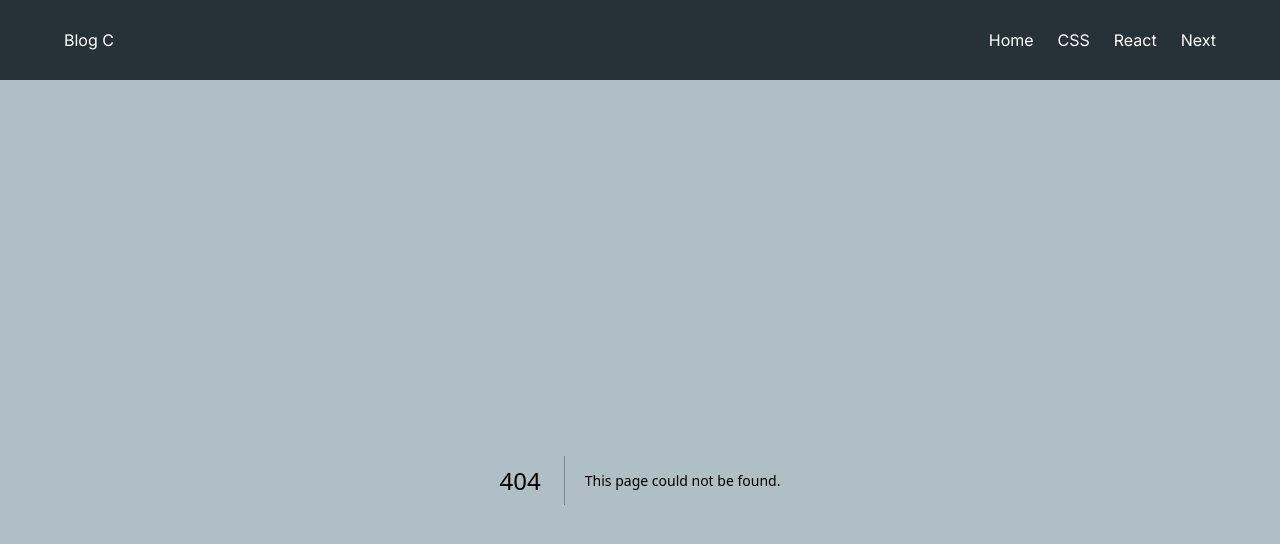
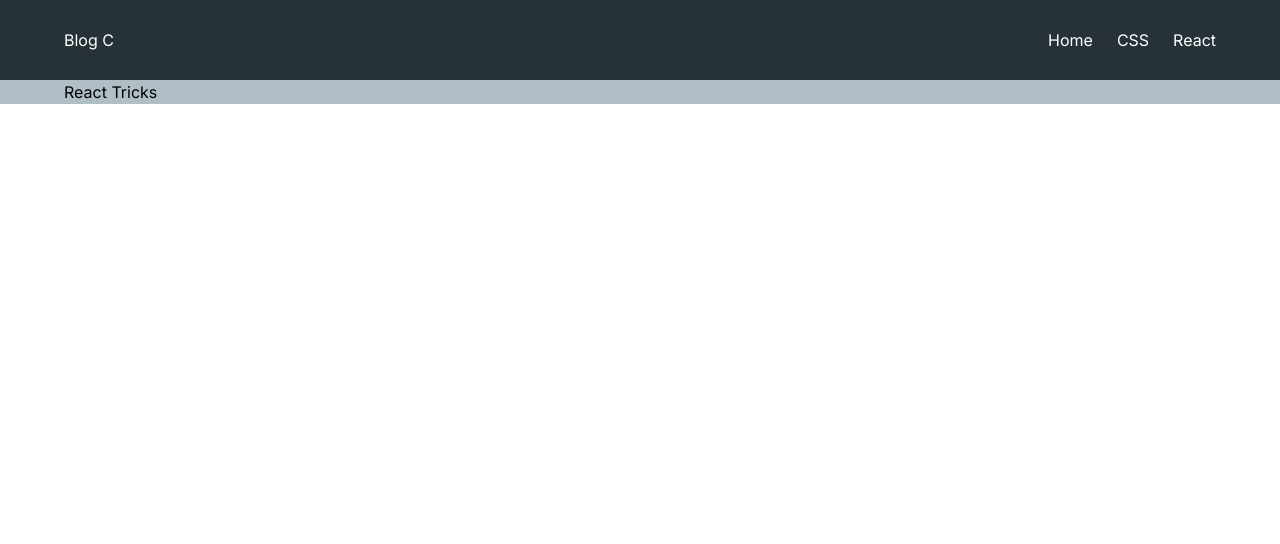
Before and after one commit to CaiqueMorales20/blog-c, a Next.js app: page /react in a window 1280 px wide. Before the commit this address had no page. Shown: the top 544 px of the page. Built offline with nearby package versions, Linux system fonts and the light colour scheme.

Commit message:
:sparkles: feat: Links & Posts shadow

```diff
--- a/app/(Home)/Hero/index.tsx
+++ b/app/(Home)/Hero/index.tsx
@@ -6,10 +6,10 @@ export default function Hero() {
   // Rendering
   return (
     <div className="-mt-20 flex min-h-[100vh] items-center justify-center pt-20">
-      <div className=" grid h-[40rem] w-full grid-cols-1 grid-rows-none gap-10 md:grid-cols-3 md:grid-rows-2">
-        <div className="cursor-pointer overflow-hidden rounded-2xl duration-300 hover:scale-[1.02] md:col-span-2 md:row-span-2">
+      <div className=" grid h-[60vh] w-full grid-cols-1 grid-rows-none gap-10 md:grid-cols-3 md:grid-rows-2">
+        <div className="cursor-pointer bg-red-500 overflow-hidden rounded-2xl duration-300 hover:scale-[1.02] md:col-span-2 md:row-span-2">
           <Image
-            className="h-full object-cover"
+            className="h-full w-full object-cover"
             src="/posts/css-thumb.jpg"
             title="CSS"
             alt="CSS"
@@ -17,9 +17,9 @@ export default function Hero() {
             height={2844}
           />
         </div>
-        <div className="cursor-pointer overflow-hidden rounded-2xl duration-300 hover:scale-[1.02] ">
+        <div className="cursor-pointer bg-red-500 overflow-hidden rounded-2xl duration-300 hover:scale-[1.02] ">
           <Image
-            className="h-full object-cover"
+            className="h-full w-full object-cover"
             src="/posts/react-thumb.jpg"
             title="CSS"
             alt="CSS"
@@ -27,9 +27,9 @@ export default function Hero() {
             height={2844}
           />
         </div>
-        <div className="cursor-pointer overflow-hidden rounded-2xl duration-300 hover:scale-[1.02] ">
+        <div className="cursor-pointer bg-red-500 overflow-hidden rounded-2xl duration-300 hover:scale-[1.02] ">
           <Image
-            className="h-full object-cover"
+            className="h-full w-full object-cover"
             src="/posts/html-thumb.jpg"
             title="CSS"
             alt="CSS"
--- a/app/(Home)/Main/Post/index.tsx
+++ b/app/(Home)/Main/Post/index.tsx
@@ -11,7 +11,7 @@ export type PostType = {
 export default function Post(props: PostType) {
   // Rendering
   return (
-    <div className="cursor-pointer overflow-hidden rounded-2xl duration-300 ease-in-out hover:scale-90">
+    <div className="cursor-pointer drop-shadow-lg overflow-hidden rounded-2xl duration-300 ease-in-out hover:scale-90">
       <Image src="/thumb.jpg" alt="Post" width={500} height={500} />
       <div className="flex min-h-full flex-col gap-2 bg-white px-8 py-4">
         <h2 className="text-sm font-bold text-primary">{props.title}</h2>
@@ -21,7 +21,7 @@ export default function Post(props: PostType) {
               <>
                 {tech === 'HTML' && (
                   <div
-                    key={index}
+                    key={`html ${index}`}
                     className="w-max rounded-lg bg-red-500 px-2 py-1"
                   >
                     <h3 className="text-xs text-white">{tech}</h3>
--- /dev/null
+++ b/app/css/page.tsx
@@ -0,0 +1,9 @@
+// Functional Component
+export default function CSS() {
+  // Rendering
+  return (
+    <div>
+      css tricks
+    </div>
+  );
+}
--- /dev/null
+++ b/app/react/page.tsx
@@ -0,0 +1,9 @@
+// Functional Component
+export default function React() {
+  // Rendering
+  return (
+    <div>
+      React Tricks
+    </div>
+  );
+}
--- a/components/Header/index.tsx
+++ b/components/Header/index.tsx
@@ -1,3 +1,5 @@
+import Link from "next/link";
+
 // Functional Component
 export default function Header() {
   // Rendering
@@ -7,40 +9,31 @@ export default function Header() {
         <h1 className="text-white duration-300 hover:text-accent">Blog C</h1>
         <ul className="flex gap-6">
           <li>
-            <a
+            <Link
               href="/"
               className="text-white duration-300 hover:text-accent"
               title="Navegar para Home"
             >
               Home
-            </a>
+            </Link>
           </li>
           <li>
-            <a
+            <Link
               href="/css"
               className="text-white duration-300 hover:text-accent"
               title="Navegar para CSS"
             >
               CSS
-            </a>
+            </Link>
           </li>
           <li>
-            <a
+            <Link
               href="/react"
               className="text-white duration-300 hover:text-accent"
               title="Navegar para React"
             >
               React
-            </a>
-          </li>
-          <li>
-            <a
-              href="/next"
-              className="text-white duration-300 hover:text-accent"
-              title="Navegar para Next"
-            >
-              Next
-            </a>
+            </Link>
           </li>
         </ul>
       </nav>
```
